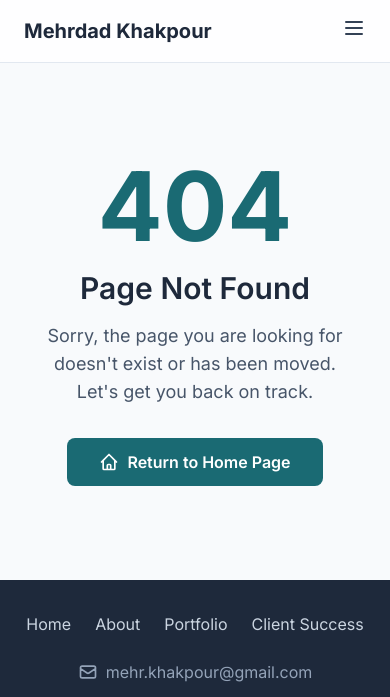
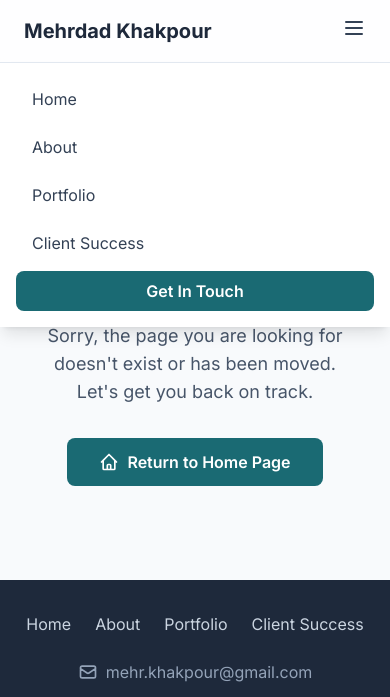
Before and after one commit to mehrkhakpour/khakpour.me, a plain HTML site: page 404.html in a window 390 px wide. Both pictures are taken after a click on the button 354 px from the left and 28 px from the top of the page. Shown: the top 697 px of the page. Drawn offline with nearby package versions, Linux system fonts and the light colour scheme.

Commit message:
Fix menu js

```diff
--- a/404.html
+++ b/404.html
@@ -114,6 +114,28 @@
             <p>&copy; 2025 Mehrdad Khakpour | <a href="/privacy-policy.html" class="hover:text-[#419a9f] underline">Privacy Policy</a></p>
         </div>
     </footer>
+    <script>
+	  document.addEventListener('DOMContentLoaded', function() {
+		// انتخاب دکمه و منوی موبایل
+		const mobileMenuButton = document.getElementById('mobile-menu-button');
+		const mobileMenu = document.getElementById('mobile-menu');
+		const header = document.querySelector('header'); // انتخاب هدر
+
+		// افزودن رویداد کلیک به دکمه
+		mobileMenuButton.addEventListener('click', function(event) {
+		  event.stopPropagation(); // جلوگیری از بسته شدن فوری منو
+		  mobileMenu.classList.toggle('hidden');
+		});
+
+		// بستن منو با کلیک بیرون از آن
+		document.addEventListener('click', function(event) {
+			// چک میکنیم که منو باز باشد و کلیک بیرون از هدر باشد
+			if (!mobileMenu.classList.contains('hidden') && !header.contains(event.target)) {
+				mobileMenu.classList.add('hidden');
+			}
+		});
+	  });
+	</script>
 
 </body>
 </html>
```
Also changed, not shown: about.html (+22 -0 lines), client-success.html (+21 -1 lines), privacy-policy.html (+21 -0 lines).
